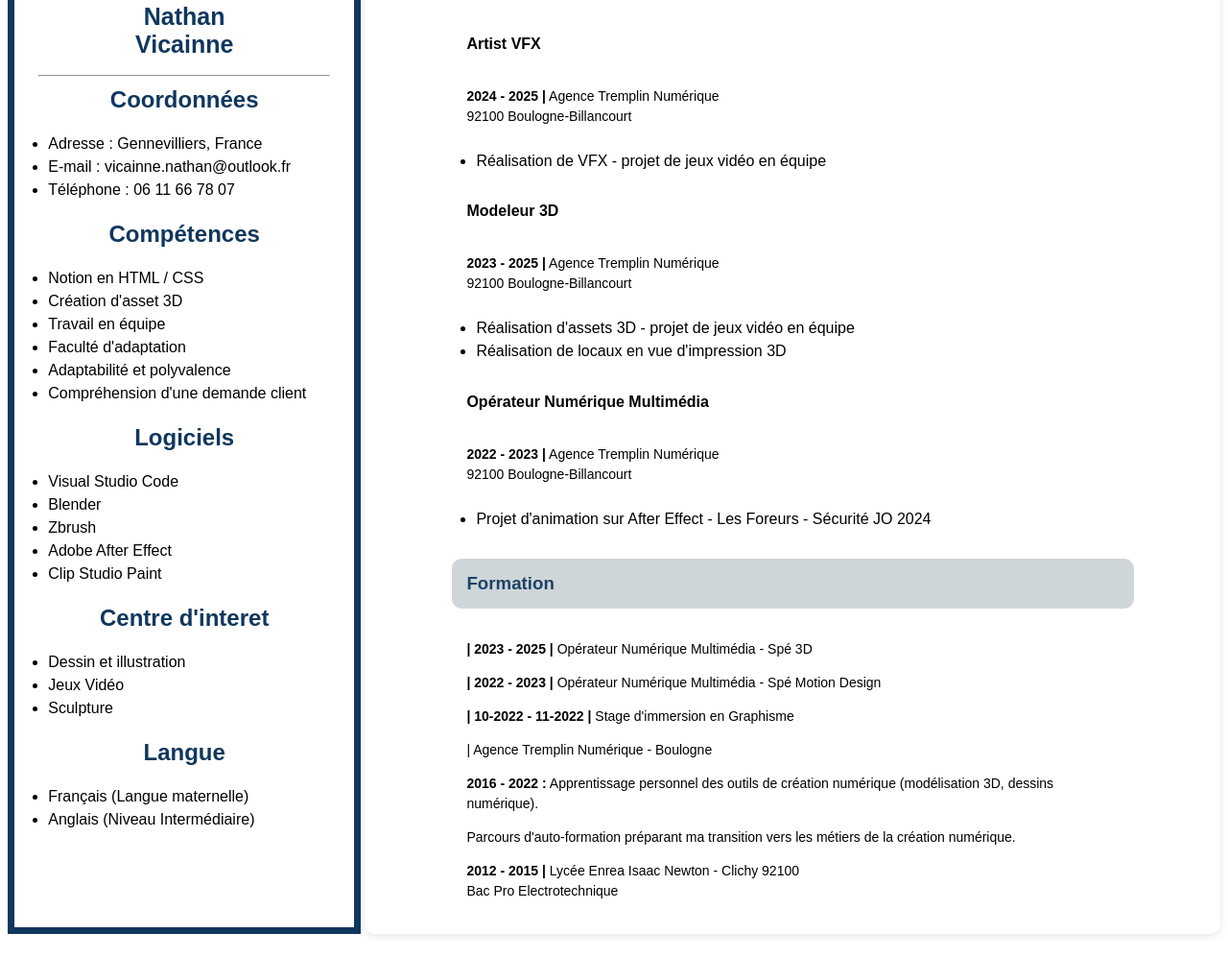
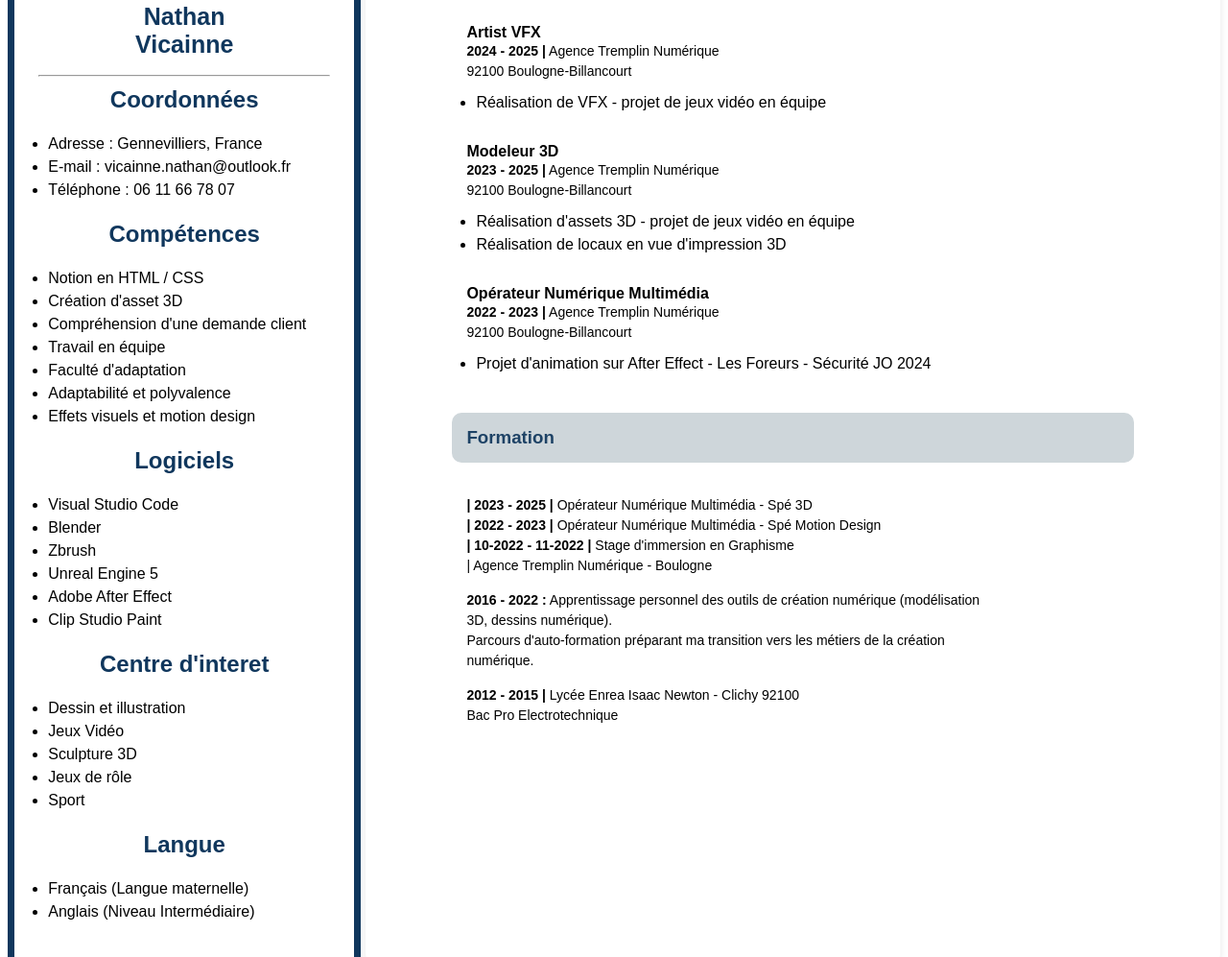
Before and after one commit to Okikaze/CV, a plain HTML site: page index.html in a window 1280 px wide. Shown: the part 214-1211 px from the top of the page at 96% size. Drawn offline with Linux system fonts and the light colour scheme.

Commit message:
CV_progress_V3

```diff
--- a/index.html
+++ b/index.html
@@ -25,16 +25,18 @@
                     <ul>
                         <li>Notion en HTML / CSS</li>
                         <li>Création d'asset 3D</li>
+                        <li>Compréhension d'une demande client</li>
                         <li>Travail en équipe</li>
                         <li>Faculté d'adaptation</li>
                         <li>Adaptabilité et polyvalence</li>
-                        <li>Compréhension d'une demande client</li>
+                        <li>Effets visuels et motion design</li>
                     </ul>
                 <h2>Logiciels</h2>
                     <ul>
                         <li>Visual Studio Code</li>
                         <li>Blender</li>
                         <li>Zbrush</li>
+                        <li>Unreal Engine 5</li>
                         <li>Adobe After Effect</li>
                         <li>Clip Studio Paint</li>
                     </ul>
@@ -42,7 +44,9 @@
                     <ul>
                         <li>Dessin et illustration</li>
                         <li>Jeux Vidéo</li>
-                        <li>Sculpture</li>
+                        <li>Sculpture 3D</li>
+                        <li>Jeux de rôle</li>
+                        <li>Sport</li>
                     </ul>
                 <h2>Langue</h2>
                     <ul>
@@ -56,21 +60,22 @@
                     <p></p>
                 </div>
             <h3>Expérience Professionnelles</h3>
+                <div class="xp_pro">
                     <h4>Artist VFX</h4>
-                    <div>
                             <p><b>2024 - 2025 |</b> Agence Tremplin Numérique<br>92100 Boulogne-Billancourt</p>
                             <ul>
                                 <li>Réalisation de VFX - projet de jeux vidéo en équipe</li>
                             </ul>
                 </div>
+                <div class="xp_pro">
                     <h4>Modeleur 3D</h4>
-                    <div>
                         <p><b>2023 - 2025 |</b> Agence Tremplin Numérique<br>92100 Boulogne-Billancourt</p>
                             <ul>
                                 <li>Réalisation d'assets 3D - projet de jeux vidéo en équipe</li>
                                 <li>Réalisation de locaux en vue d'impression 3D</li>
                             </ul>
                 </div>
+                <div class="xp_pro">
                 <h4><b>Opérateur Numérique Multimédia</b></h4>
                     <div>
                         <p><b>2022 - 2023 |</b> Agence Tremplin Numérique<br>92100 Boulogne-Billancourt</p>
@@ -78,15 +83,23 @@
                             <li>Projet d'animation sur After Effect - Les Foreurs - Sécurité JO 2024</li>
                         </ul>
                     </div>
+                </div>
+
                 <h3>Formation</h3>
                     <div>
+                        <div class="formation">
                             <p><b>| 2023 - 2025 |</b> Opérateur Numérique Multimédia - Spé 3D</p>
                             <p><b>| 2022 - 2023 |</b> Opérateur Numérique Multimédia - Spé Motion Design</p>
                             <p><b>| 10-2022 - 11-2022 |</b> Stage d'immersion en Graphisme</p>
                             <p>| Agence Tremplin Numérique - Boulogne</p>
+                        </div>
+                        <div class="formation">
                             <p><b>2016 - 2022 :</b> Apprentissage personnel des outils de création numérique (modélisation 3D, dessins numérique).</p>
                             <p>Parcours d'auto-formation préparant ma transition vers les métiers de la création numérique.</p>
+                        </div>
+                        <div class="formation">
                             <p><b>2012 - 2015 |</b> Lycée Enrea Isaac Newton - Clichy 92100<br>Bac Pro Electrotechnique</p>
+                        </div>
                     </div>
         </div>
     </body>
--- a/style.css
+++ b/style.css
@@ -69,6 +69,7 @@ ul {
     }
     h4 {
       width: 80%;
+      margin: 10px;
     }
     div {
       width: 80%;
@@ -78,3 +79,20 @@ ul {
 .bold {
   font-weight: bold;
 }
+
+.formation {
+  margin: 15px 0px 15px 0px;
+  p {
+    margin: 0px;
+  }
+}
+
+.xp_pro {
+  margin: 10px 0px 10px 0px;
+  p {
+    margin: 0px;
+  }
+  h4 {
+    margin: 0px;
+  }
+}
```
Also changed, not shown: 1 other file. Lines whose indentation alone changed are shown as unchanged.
